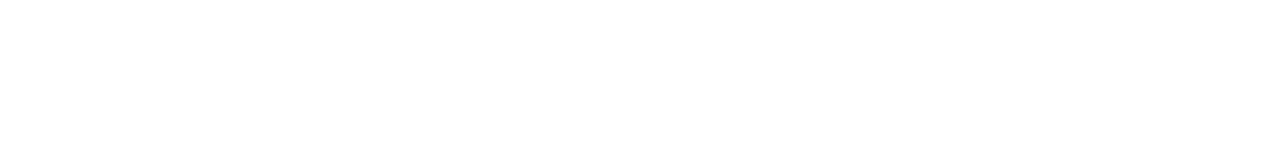
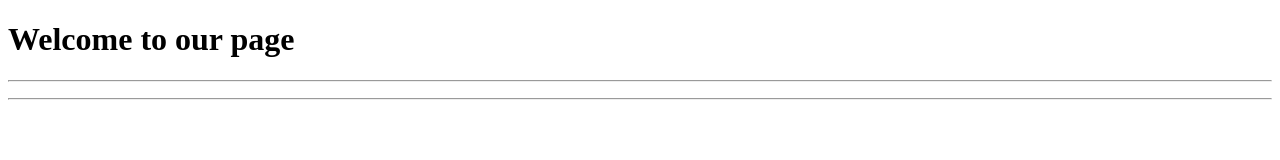
Before and after one commit to jagdeepsgill888/Week-3-Git_and_GitHub_hw1, a plain HTML site: page index.html in a window 1280 px wide. Drawn offline with Linux system fonts and the light colour scheme.

Commit message:
adding line to body

```diff
--- a/index.html
+++ b/index.html
@@ -2,9 +2,17 @@
 <html>
 
 <head>
+	<title>Welcome to our Page</title>
 </head>
 <body>
+    <h1> Welcome to our page <h1>
+    	<hr>
 
+
+
+
+
+    <hr>
 </body>
 
 
```
